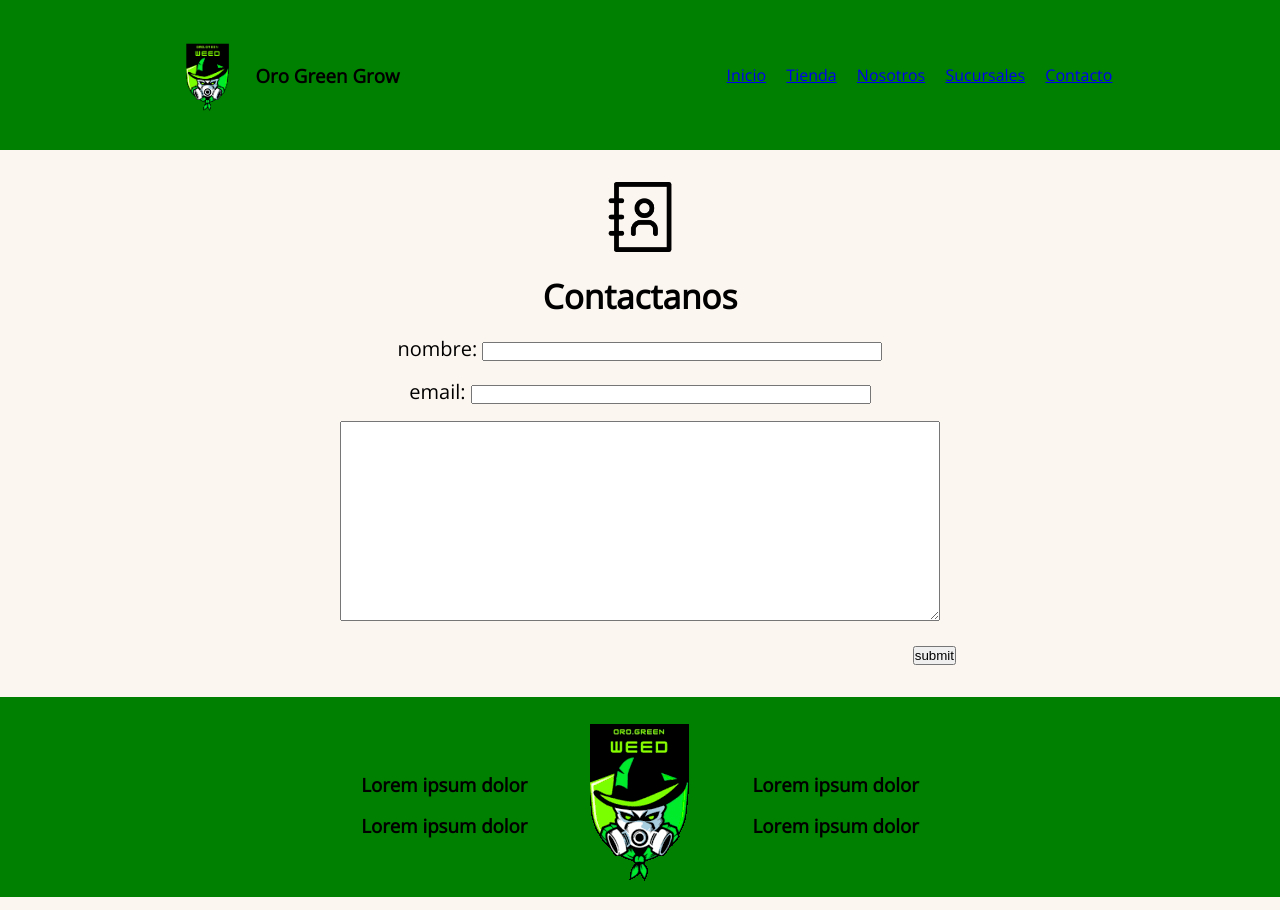
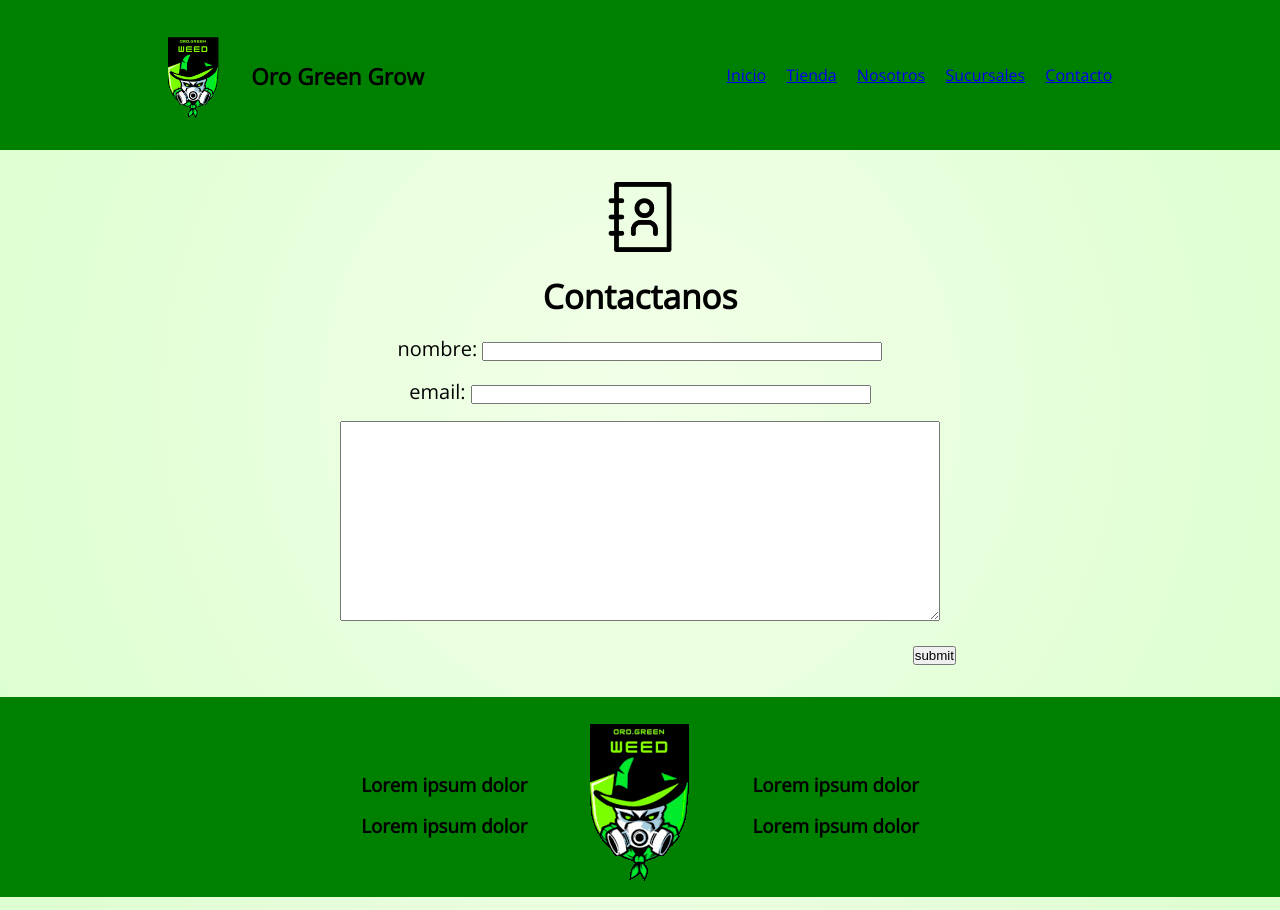
Before and after one commit to ItsLeanPC/repositorioGitHubFernandez, a plain HTML site: page pages/contacto.html in a window 1280 px wide. In both pictures the pointer is over the element "Oro Green Grow". Drawn offline with nearby package versions, Linux system fonts and the light colour scheme.

Commit message:
agregando transform

```diff
--- a/style.css
+++ b/style.css
@@ -12,9 +12,21 @@ html {
 }
 
 body{
-    background-color: #FCF6F0;
+    /* background: radial-gradient(#fffaf6, #ffe1c4); */
+    background-image: radial-gradient(circle, #f2ffe9, #edffe2, #e7ffdc, #e1ffd5, #dbffcf);
     font-family: 'Open Sans', sans-serif;
     min-height: 100%;
+}
+
+.body {
+    display: grid;
+    gap: 0px;
+    grid-template-areas:
+        "header"
+        "banner"
+        "infotos"
+        "video"
+        "footer";
 }
 
 .body > * {
@@ -45,6 +57,10 @@ body{
 .logoImgName {
     display: flex;
     align-items: center;
+}
+
+.logoImgName:hover {
+    transform: scale(1.2);
 }
 
 .logo {
@@ -90,6 +106,9 @@ body{
     width: min-content;
 }
 
+.servicioBox:hover {
+    transform: scale(1.3);
+}
 /* termina info + foto */
 /* inicia seccion video */
 
@@ -132,6 +151,10 @@ body{
 
 .textoFooter {
     margin-top: 1rem;
+}
+
+.textoFooter:hover {
+    transform: scale(1.2);
 }
 
 /* termina seccion footer *
@@ -179,17 +202,6 @@ body{
 
 /* termina pagina contacto */
 /* inicia estructura y grids base */
-
-.body {
-    display: grid;
-    gap: 0px;
-    grid-template-areas:
-        "header"
-        "banner"
-        "infotos"
-        "video"
-        "footer";
-}
 
 @media (max-width: 767px) {
     body{
```
